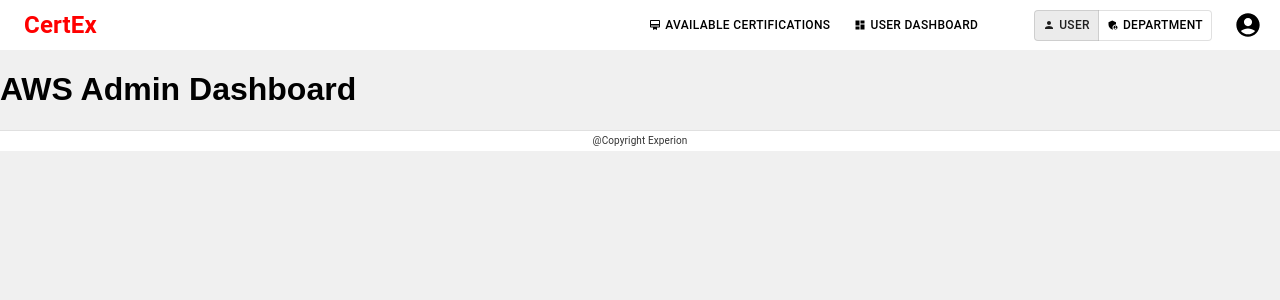
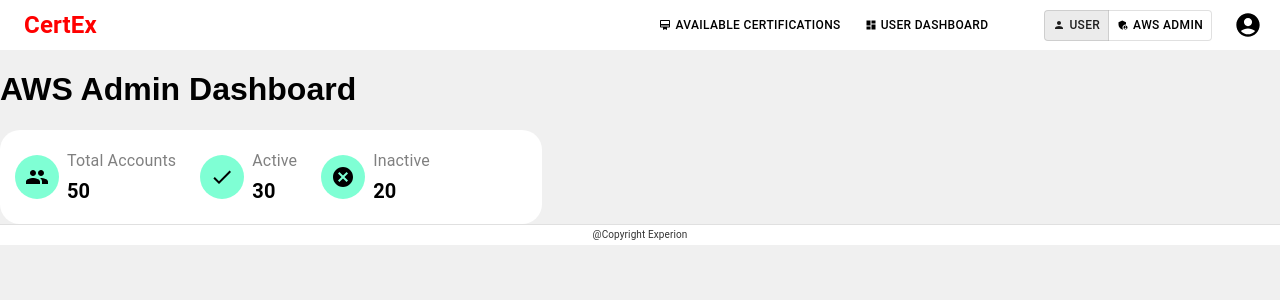
Before and after one commit to Ajin-k-j/CertEx_FrontEnd, a React (Vite) app: page /aws-admin in a window 1280 px wide. Shown: the top 300 px of the page. Built offline with nearby package versions, Linux system fonts and the light colour scheme.

Commit message:
AWS statistics Card added

```diff
--- a/public/Data/AWSTotalData.json
+++ b/public/Data/AwsStatistics.json
@@ -1,5 +1,5 @@
 {
-    "totalAccounts": "DU 6",
+    "totalAccounts": 50,
     "activeAccounts": 30,
     "inactiveAccounts": 20
   }
--- /dev/null
+++ b/src/api/AwsStatisticsApi.ts
@@ -0,0 +1,10 @@
+import axios from 'axios';
+import { AwsStatistics } from '../types/AwsStatistics.types';
+
+
+const fetchAwsTotalData = async (): Promise<AwsStatistics> => {
+  const response = await axios.get<AwsStatistics>('../../public/Data/AwsStatistics.json');
+  return response.data;
+};
+
+export default fetchAwsTotalData;
--- /dev/null
+++ b/src/components/AwsStatistics/AwsStatisticsCard.tsx
@@ -0,0 +1,45 @@
+import React, { useEffect, useState } from 'react';
+import StatisticsCard from '../../components/StatisticsCard/StatisticsCard';
+import { People, Done, Cancel } from '@mui/icons-material';
+import fetchAwsStatistics from '../../api/AwsStatisticsApi';
+import { AwsStatistics } from '../../types/AwsStatistics.types';
+
+const AwsStatisticsPage: React.FC = () => {
+  const [data, setData] = useState({
+    department: '',
+    employees: 0,
+    certifications: 0,
+  });
+
+  useEffect(() => {
+    const fetchData = async () => {
+      try {
+        const result: AwsStatistics = await fetchAwsStatistics();
+        setData({
+          department: result.totalAccounts,
+          employees: result.activeAccounts,
+          certifications: result.inactiveAccounts,
+        });
+      } catch (error) {
+        console.error(error);
+      }
+    };
+    fetchData();
+  }, []);
+
+  const icons = {
+    department: <People />,
+    employees: <Done />,
+    certifications: <Cancel />,
+  };
+
+  const labels = {
+    department: 'Total Accounts',
+    employees: 'Active',
+    certifications: 'Inactive',
+  };
+
+  return <StatisticsCard data={data} icons={icons} labels={labels} />;
+};
+
+export default AwsStatisticsPage;
--- a/src/components/DepartmentStatistics/DepartmentStatisticsPage.tsx
+++ b/src/components/DepartmentStatistics/DepartmentStatisticsCard.tsx
@@ -1,7 +1,7 @@
 import React, { useEffect, useState } from 'react';
 import { fetchDepartmentStatistics } from '../../api/DepartmentStatisticsApi';
 import { DepartmentStatistics } from '../../types/DepartmentStatistics.types';
-import StatisticsCard from '../../components/StatisticsCard/StatisticsCard';
+import StatisticsCard from '../StatisticsCard/StatisticsCard';
 import { Work, Group, Badge } from '@mui/icons-material';
 
 const DepartmentStatisticsPage: React.FC = () => {
--- a/src/components/Navbar/Navbar.tsx
+++ b/src/components/Navbar/Navbar.tsx
@@ -11,7 +11,7 @@
 
 const fetchUserRole = (): Role => {
   // Dummy function to simulate fetching user role
-  return 'departmentHead';
+  return 'AWSAdmin';
 };
 
 const Navbar: React.FC = () => {
--- a/src/pages/AwsAdminDashboard/AwsAdminDashboard.tsx
+++ b/src/pages/AwsAdminDashboard/AwsAdminDashboard.tsx
@@ -1,8 +1,11 @@
+import AwsStatisticsPage from "../../components/AwsStatistics/AwsStatisticsCard"
+
 
 const AwsAdminDashboard = () => {
   return (
     <div>
       <h1>AWS Admin Dashboard</h1>
+      <AwsStatisticsPage />
     </div>
   )
 }
--- a/src/pages/DepartmentAdminDashboard/DepartmentAdminDashboard.tsx
+++ b/src/pages/DepartmentAdminDashboard/DepartmentAdminDashboard.tsx
@@ -1,4 +1,4 @@
-import DepartmentStatistics from "../../components/DepartmentStatistics/DepartmentStatisticsPage"
+import DepartmentStatistics from "../../components/DepartmentStatistics/DepartmentStatisticsCard"
 
 const DepartmentAdminDashboard = () => {
   return (
--- /dev/null
+++ b/src/types/AwsStatistics.types.ts
@@ -0,0 +1,5 @@
+export interface AwsStatistics {
+    totalAccounts: string;
+    activeAccounts: number;
+    inactiveAccounts: number;
+  }
```
